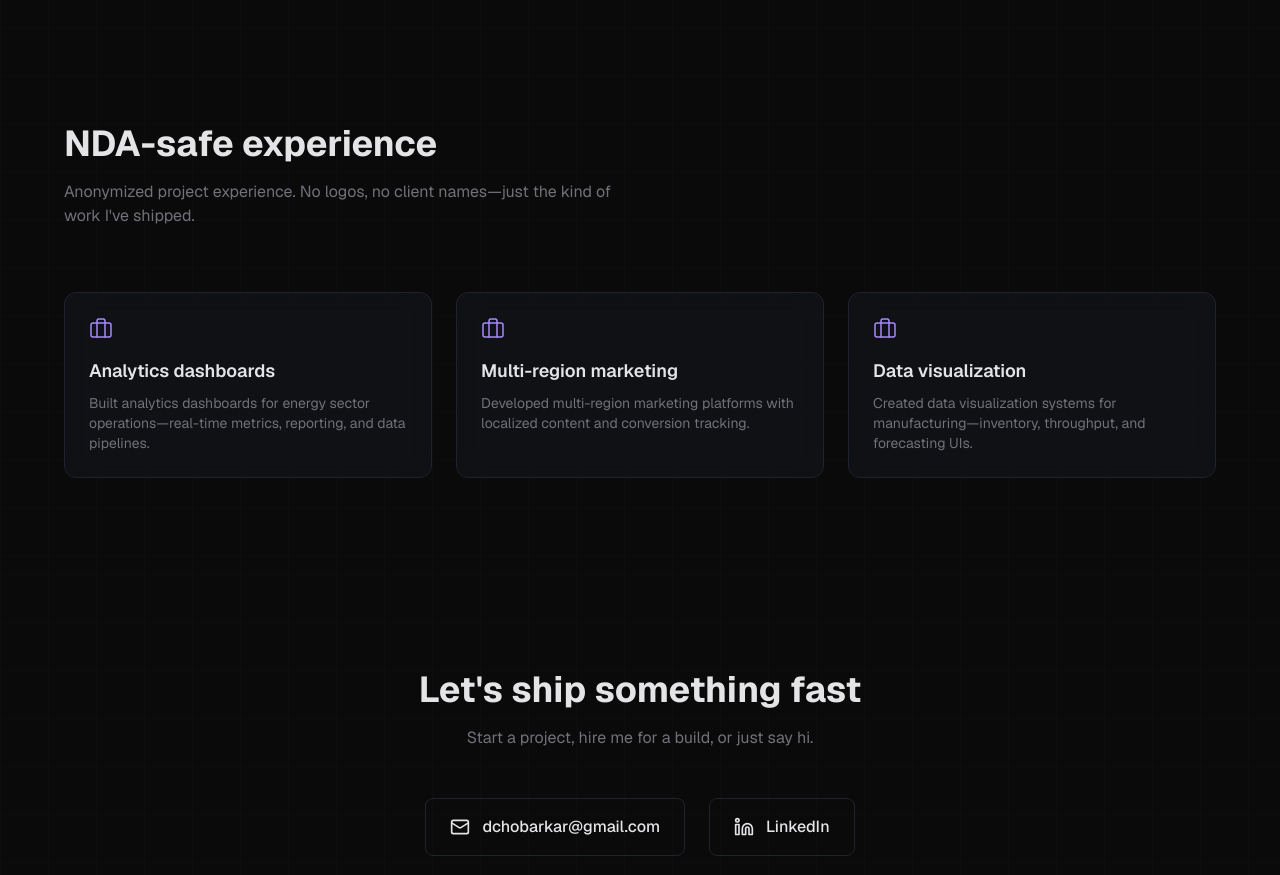
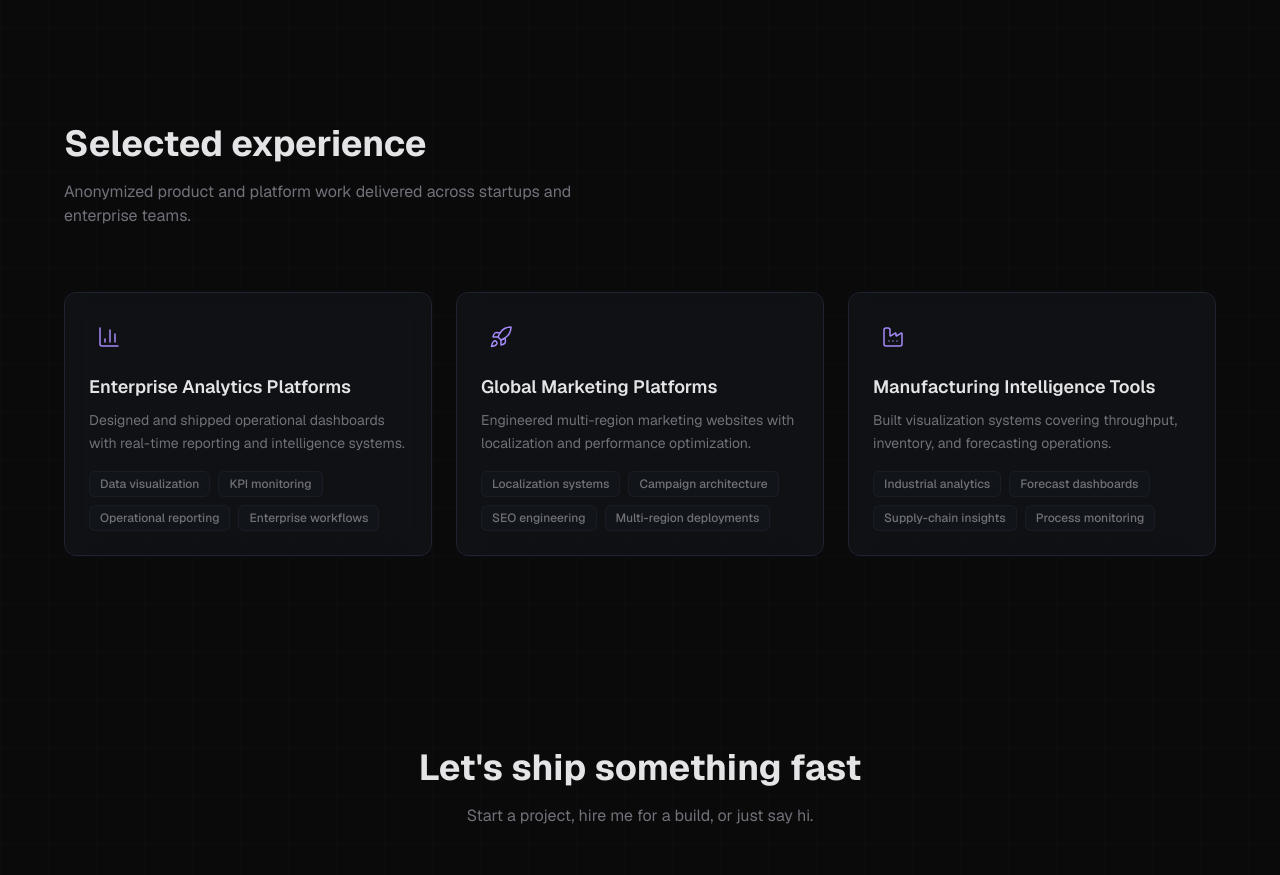
Before and after one commit to dchobarkar/gigdevos, a Next.js app: page / in a window 1280 px wide. Shown: the part 3960-4835 px from the top of the page. Built offline with nearby package versions, Linux system fonts and the light colour scheme.

Commit message:
refactor: experience section

```diff
--- a/app/components/NDAExperience.tsx
+++ b/app/components/NDAExperience.tsx
@@ -1,15 +1,19 @@
 "use client";
 
 import { motion } from "framer-motion";
-import { Briefcase } from "lucide-react";
 
 import { EXPERIENCES, EXPERIENCE_SECTION } from "../constants/experience";
 
 export default function NDAExperience() {
   return (
-    <section id="experience" className="relative py-24 px-6 grid-overlay">
+    <section
+      id="experience"
+      className="relative py-24 px-6 grid-overlay"
+      aria-labelledby="experience-heading"
+    >
       <div className="mx-auto max-w-6xl">
         <motion.h2
+          id="experience-heading"
           initial={{ opacity: 0, y: 12 }}
           whileInView={{ opacity: 1, y: 0 }}
           viewport={{ once: true }}
@@ -26,7 +30,7 @@ export default function NDAExperience() {
           {EXPERIENCE_SECTION.description}
         </motion.p>
 
-        <div className="grid md:grid-cols-3 gap-6">
+        <div className="grid grid-cols-1 md:grid-cols-2 lg:grid-cols-3 gap-6">
           {EXPERIENCES.map((exp, i) => (
             <motion.article
               key={exp.title}
@@ -34,17 +38,30 @@ export default function NDAExperience() {
               whileInView={{ opacity: 1, y: 0 }}
               viewport={{ once: true }}
               transition={{ delay: i * 0.08 }}
-              className="glass-card rounded-xl p-6 border border-[var(--border)] hover-glow"
+              className="glass-card rounded-xl p-6 border border-[var(--border)] hover-glow transition-shadow duration-200"
             >
-              <Briefcase
-                className="mb-4 text-[var(--accent-purple)]"
-                size={24}
-                strokeWidth={1.5}
-              />
+              <div
+                className="mb-4 inline-flex rounded-lg p-2 text-[var(--accent-purple)]"
+                aria-hidden
+              >
+                <exp.icon size={24} strokeWidth={1.5} />
+              </div>
               <h3 className="text-lg font-semibold text-[var(--foreground)] mb-2">
                 {exp.title}
               </h3>
-              <p className="text-sm text-[var(--muted)]">{exp.description}</p>
+              <p className="text-sm text-[var(--muted)] leading-relaxed mb-4">
+                {exp.description}
+              </p>
+              <div className="flex flex-wrap gap-2">
+                {exp.tags.map((tag) => (
+                  <span
+                    key={tag}
+                    className="inline-flex rounded-md border border-[var(--border)]/60 bg-[var(--border)]/20 px-2.5 py-1 text-xs font-medium text-[var(--muted)]"
+                  >
+                    {tag}
+                  </span>
+                ))}
+              </div>
             </motion.article>
           ))}
         </div>
--- a/app/constants/experience.ts
+++ b/app/constants/experience.ts
@@ -1,28 +1,64 @@
+import {
+  BarChart3,
+  Rocket,
+  Factory,
+  type LucideIcon,
+} from "lucide-react";
+
+/**
+ * One anonymized experience card — system type, not employer.
+ * Per experience-instructions.md: title, description, capability tags.
+ */
 export interface Experience {
+  icon: LucideIcon;
   title: string;
   description: string;
+  tags: string[];
 }
 
+/** Section header per experience-instructions.md */
+export const EXPERIENCE_SECTION = {
+  title: "Selected experience",
+  description:
+    "Anonymized product and platform work delivered across startups and enterprise teams.",
+};
+
+/** 3 experience categories — final content from experience-instructions.md */
 export const EXPERIENCES: Experience[] = [
   {
-    title: "Analytics dashboards",
+    icon: BarChart3,
+    title: "Enterprise Analytics Platforms",
     description:
-      "Built analytics dashboards for energy sector operations—real-time metrics, reporting, and data pipelines.",
+      "Designed and shipped operational dashboards with real-time reporting and intelligence systems.",
+    tags: [
+      "Data visualization",
+      "KPI monitoring",
+      "Operational reporting",
+      "Enterprise workflows",
+    ],
   },
   {
-    title: "Multi-region marketing",
+    icon: Rocket,
+    title: "Global Marketing Platforms",
     description:
-      "Developed multi-region marketing platforms with localized content and conversion tracking.",
+      "Engineered multi-region marketing websites with localization and performance optimization.",
+    tags: [
+      "Localization systems",
+      "Campaign architecture",
+      "SEO engineering",
+      "Multi-region deployments",
+    ],
   },
   {
-    title: "Data visualization",
+    icon: Factory,
+    title: "Manufacturing Intelligence Tools",
     description:
-      "Created data visualization systems for manufacturing—inventory, throughput, and forecasting UIs.",
+      "Built visualization systems covering throughput, inventory, and forecasting operations.",
+    tags: [
+      "Industrial analytics",
+      "Forecast dashboards",
+      "Supply-chain insights",
+      "Process monitoring",
+    ],
   },
 ];
-
-export const EXPERIENCE_SECTION = {
-  title: "NDA-safe experience",
-  description:
-    "Anonymized project experience. No logos, no client names—just the kind of work I've shipped.",
-};
```
